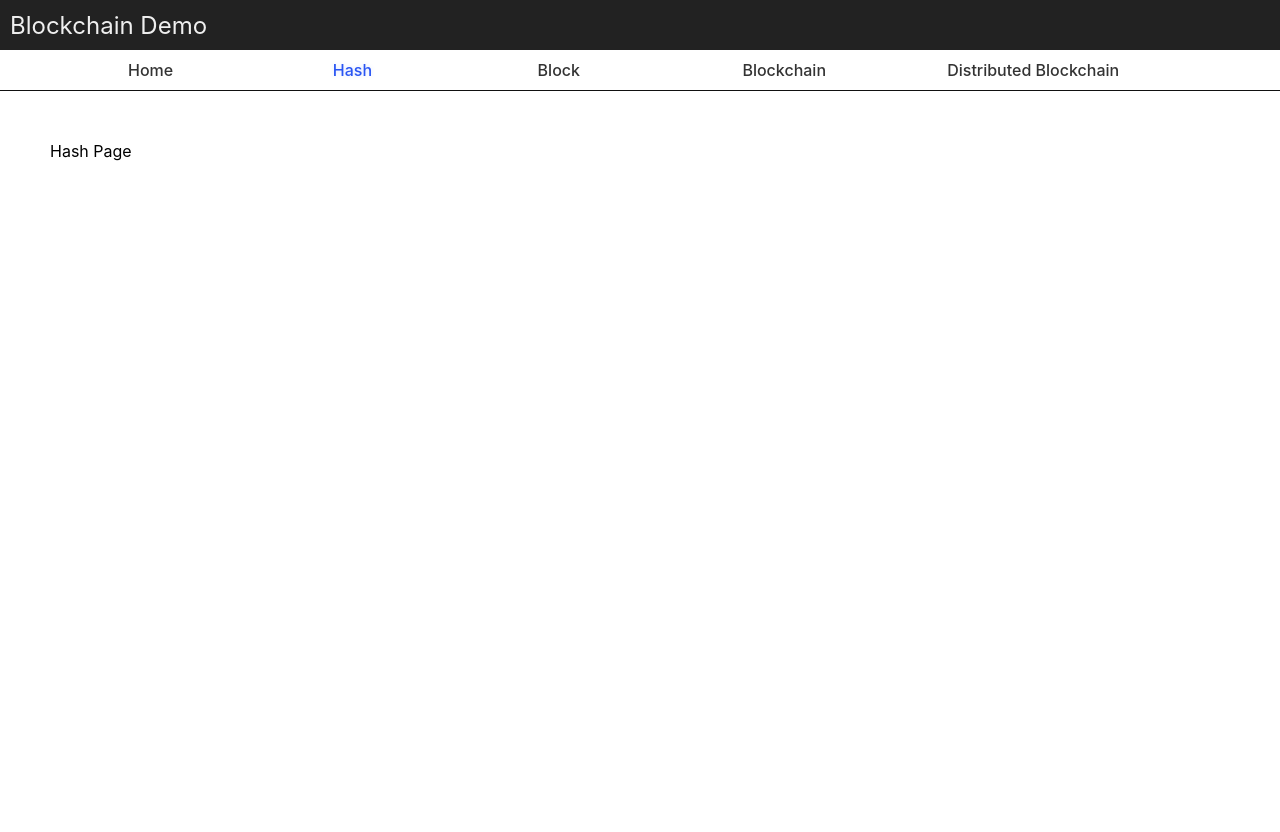
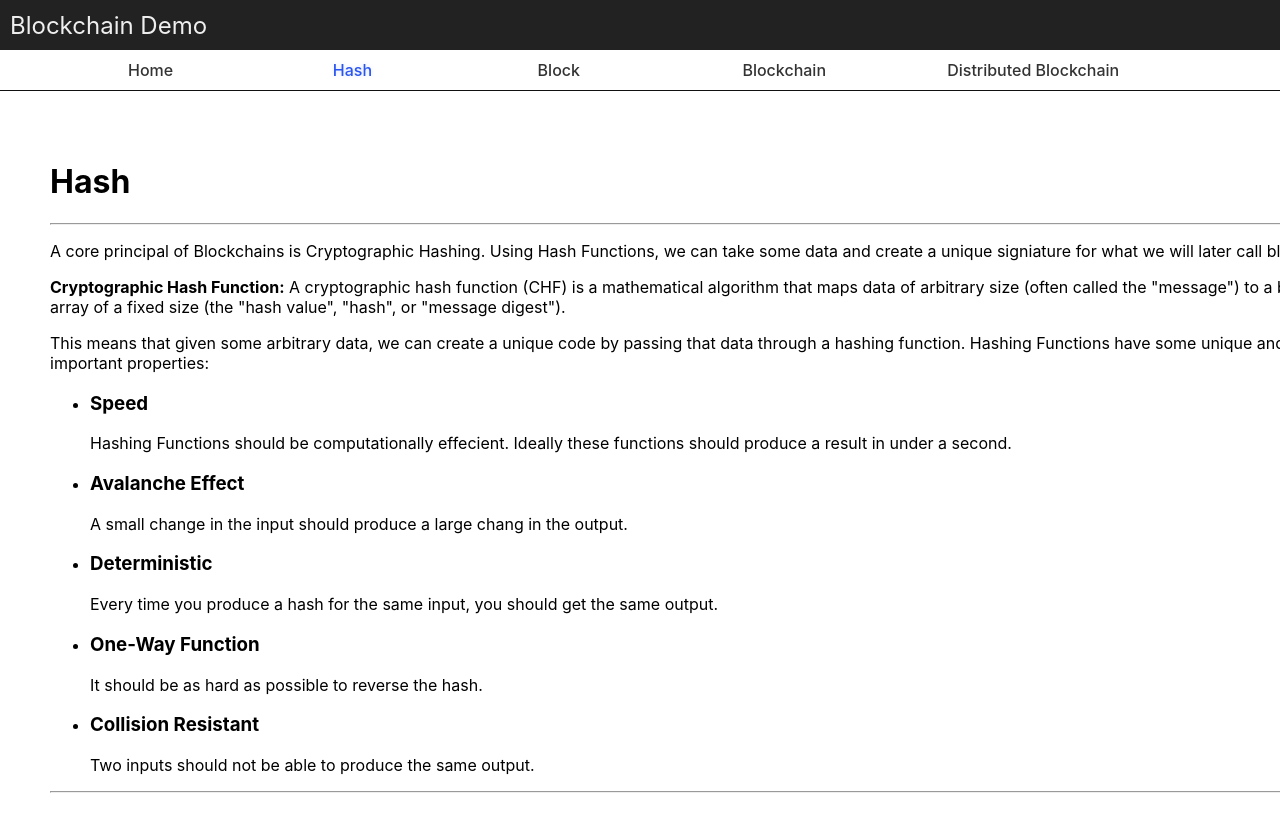
Before and after one commit to joecaro/blockchain-demo-reactJS, a React (Create React App) app: page /hash in a window 1280 px wide. Shown: the top 832 px of the page. Before the commit the page ends 800 px from the top, so only its background shows below. Built offline with nearby package versions, Linux system fonts and the light colour scheme.

Commit message:
hash page content

```diff
--- a/src/Pages/Hash.js
+++ b/src/Pages/Hash.js
@@ -1,5 +1,59 @@
 import React from "react";
 
 export default function Hash() {
-  return <div>Hash Page</div>;
+  return (
+    <>
+      <h1>Hash</h1>
+      <hr />
+      <p>
+        A core principal of Blockchains is Cryptographic Hashing. Using Hash
+        Functions, we can take some data and create a unique signiature for what
+        we will later call blocks.
+      </p>
+      <p>
+        <strong>Cryptographic Hash Function:</strong> A cryptographic hash
+        function (CHF) is a mathematical algorithm that maps data of arbitrary
+        size (often called the "message") to a bit array of a fixed size (the
+        "hash value", "hash", or "message digest").
+      </p>
+      <p>
+        This means that given some arbitrary data, we can create a unique code
+        by passing that data through a hashing function. Hashing Functions have
+        some unique and important properties:
+      </p>
+
+      <ul>
+        <li>
+          <h3>Speed</h3>
+          <p>
+            Hashing Functions should be computationally effecient. Ideally these
+            functions should produce a result in under a second.
+          </p>
+        </li>
+        <li>
+          <h3>Avalanche Effect</h3>
+          <p>
+            A small change in the input should produce a large chang in the
+            output.
+          </p>
+        </li>
+        <li>
+          <h3>Deterministic</h3>
+          <p>
+            Every time you produce a hash for the same input, you should get the
+            same output.
+          </p>
+        </li>
+        <li>
+          <h3>One-Way Function</h3>
+          <p>It should be as hard as possible to reverse the hash.</p>
+        </li>
+        <li>
+          <h3>Collision Resistant</h3>
+          <p>Two inputs should not be able to produce the same output.</p>
+        </li>
+      </ul>
+      <hr />
+    </>
+  );
 }
```
